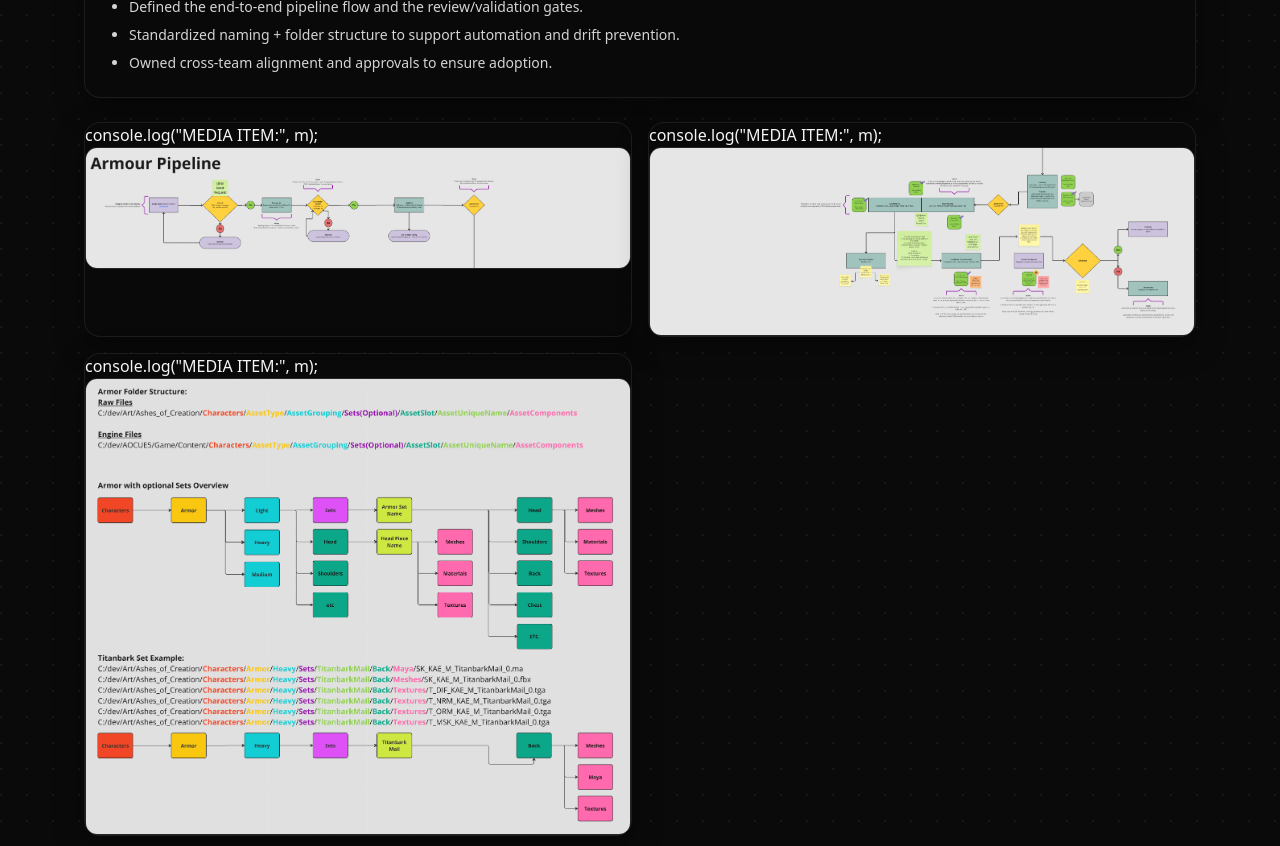
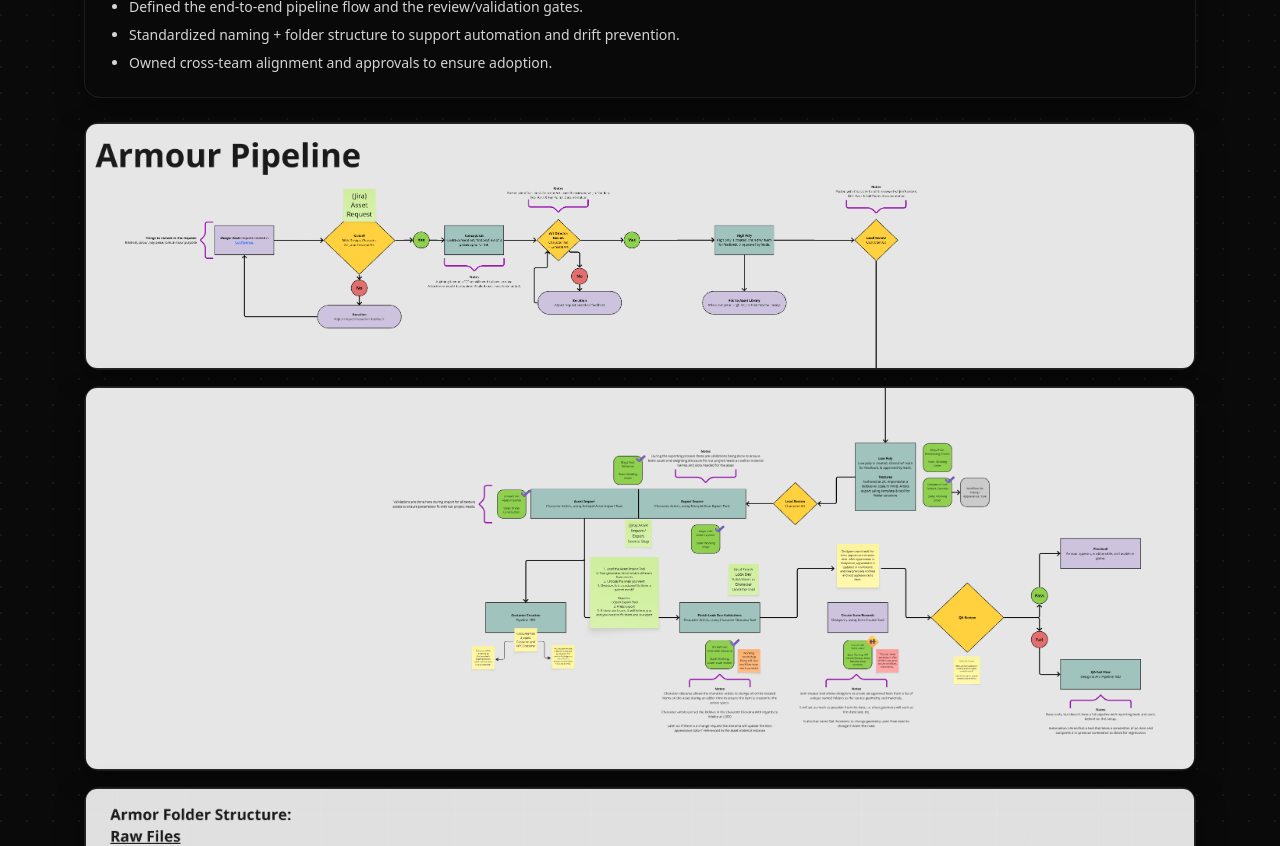
Before and after one commit to anthonydavis33/TechartPortfolio, a React (Vite) app: page /#/projects/armor-pipeline-and-naming in a window 1280 px wide. Shown: the part 1000-1846 px from the top of the page. Built offline with nearby package versions, Linux system fonts and the light colour scheme.

Commit message:
trying a lightbox for media images

```diff
--- a/src/pages/ProjectDetail.jsx
+++ b/src/pages/ProjectDetail.jsx
@@ -4,6 +4,7 @@ import { projects } from "../data/projects";
 import { ArrowLeft, Github, FileText, ArrowUpRight } from "lucide-react";
 import { asset } from "../utils/asset";
 import CodeBlock from "../components/CodeBlock";
+import { useState } from "react";
 
 function LinkButton({ href, icon: Icon, label }) {
   if (!href) return null;
@@ -103,6 +104,9 @@ export default function ProjectDetail() {
     [slug]
   );
 
+  const [lightboxSrc, setLightboxSrc] = useState(null);
+  const [lightboxCaption, setLightboxCaption] = useState("");
+
   if (!project) {
     return (
       <div className="mx-auto max-w-4xl px-5 py-16">
@@ -184,18 +188,22 @@ export default function ProjectDetail() {
         ) : null}
 
         {cs.media?.length ? (
-          <div className="mt-6 grid gap-4 md:grid-cols-2">
+          <div className="mt-6 grid gap-4">
             {cs.media.map((m) => {
               const src = typeof m === "string" ? m : m?.src;
               const caption = typeof m === "string" ? "" : m?.caption;
 
               return (
                 <div key={src} className="glass-card rounded-2xl shadow-soft">
-                  console.log("MEDIA ITEM:", m);
                   <img
                     src={asset(src)}
                     alt={caption || project.title}
-                    className="w-full rounded-xl border border-neutral-800 object-cover"
+                    className="w-full h-auto rounded-xl border border-neutral-800 object-contain bg-neutral-950/40 cursor-zoom-in transition-transform duration-200 hover:scale-[1.01]"
+                    loading="lazy"
+                    onClick={() => {
+                      setLightboxSrc(src);
+                      setLightboxCaption(caption || project.title);
+                    }}
                   />
                   {caption ? (
                     <div className="mt-3 text-sm text-neutral-400">{caption}</div>
@@ -211,6 +219,21 @@ export default function ProjectDetail() {
           <CodeBlock title={cs?.codeTitle} code={cs?.code} language="cpp" />
         </div>
       </div>
+
+      {lightboxSrc && (
+        <div
+          className="fixed inset-0 z-50 bg-black/80 backdrop-blur-sm flex items-center justify-center p-4"
+          onClick={() => setLightboxSrc(null)}
+        >
+          <img
+            src={asset(lightboxSrc)}
+            alt={lightboxCaption}
+            className="max-w-[95vw] max-h-[90vh] object-contain rounded-2xl border border-neutral-700 bg-neutral-950"
+            onClick={(e) => e.stopPropagation()}
+          />
+        </div>
+      )}
+
     </div>
   );
 }
```
